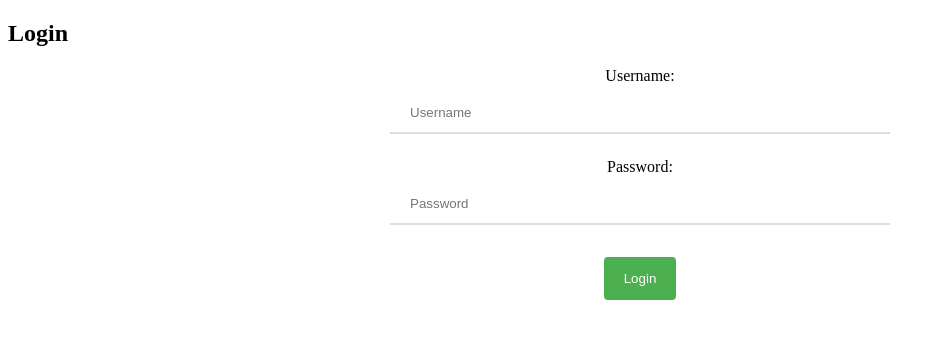
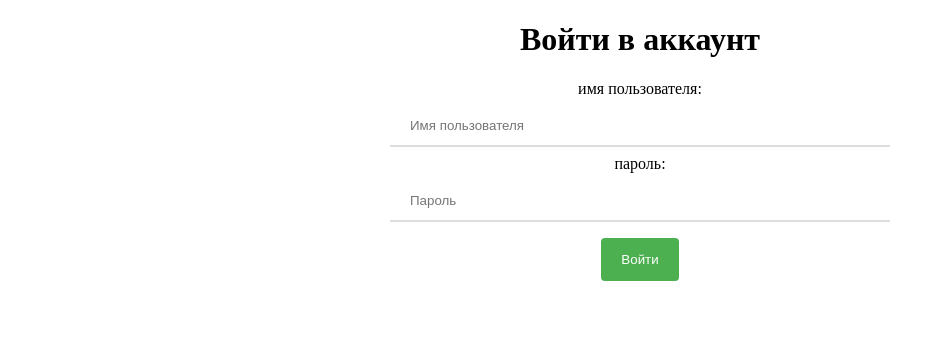
Before and after one commit to 10Morrow/my-django-blog, a Django app: page /user/login/ in a window 1280 px wide. Shown: the top 339 px of the page, without its empty margins (0-943 px from the left). Run offline with Django 4.2, Linux system fonts and the light colour scheme.

Commit message:
finish work with user forms

```diff
--- a/django_blog/users/forms.py
+++ b/django_blog/users/forms.py
@@ -1,3 +1,6 @@
+from django.core.exceptions import ValidationError
+import re
+
 from django import forms
 from django.contrib.auth.forms import UserCreationForm, UserChangeForm, AuthenticationForm
 from .models import CustomUser
@@ -17,27 +20,38 @@ class CustomUserChangeForm(UserChangeForm):
         fields = ('username', 'email', 'first_name', 'last_name')
 
 
+def validate_latin_characters(username):
+    pattern = re.compile('[^a-zA-Z]')
+    if pattern.search(username):
+        raise ValidationError('Поле username может содержать лишь буквы латиницы')
+
+def validate_letters(value):
+    pattern = re.compile('[^a-zA-Zа-яА-Я]')
+    if pattern.search(value):
+        raise ValidationError('Поле может содержать только буквы')
+
 class RegistrationUserForm(forms.ModelForm):
     password = forms.CharField(widget=forms.PasswordInput)
     password_confirm = forms.CharField(widget=forms.PasswordInput)
     email = forms.EmailField()
-    first_name = forms.CharField()
-    last_name = forms.CharField()
-    username = forms.CharField()
+    first_name = forms.CharField(validators=[validate_letters])
+    last_name = forms.CharField(validators=[validate_letters])
+    username = forms.CharField(validators=[validate_latin_characters])
     class Meta:
         model = CustomUser
         fields = ('username', 'email', 'first_name', 'last_name', 'password', 'password_confirm')
 
-    def clean(self):
+    def clean_password_confirm(self):
         cleaned_data = super(RegistrationUserForm, self).clean()
         password = cleaned_data.get('password')
         confirm_password = cleaned_data.get('password_confirm')
+        if len(password)<5:
+            raise forms.ValidationError("Длинна пароля не может быть меньше 5 символов")
         if password and confirm_password and confirm_password != password:
-            raise forms.ValidationError("Passwords do not match")
-
+            raise forms.ValidationError("пароли не совпадают")
         return cleaned_data
 
 
 class LoginForm(AuthenticationForm):
-    username = forms.CharField(widget=forms.TextInput(attrs={'class': 'form-control', 'placeholder': 'Username'}))
-    password = forms.CharField(widget=forms.PasswordInput(attrs={'class': 'form-control', 'placeholder': 'Password'}))
+    username = forms.CharField(label='имя пользователя', widget=forms.TextInput(attrs={'class': 'form-control', 'placeholder': 'Имя пользователя'}))
+    password = forms.CharField(label='пароль', widget=forms.PasswordInput(attrs={'class': 'form-control', 'placeholder': 'Пароль'}))
--- a/django_blog/users/templates/users/login.html
+++ b/django_blog/users/templates/users/login.html
@@ -3,10 +3,10 @@
 {% block title %}Вход{% endblock %}
 
 {% block content %}
-  <h2>Login</h2>
+  <h1>Войти в аккаунт</h1>
   <form method="post">
     {% csrf_token %}
-    {{ form.as_p }}
-    <button type="submit" class="btn btn-primary">Login</button>
+    {{ form }}
+    <button type="submit" class="btn btn-primary">Войти</button>
   </form>
 {% endblock %}
--- a/django_blog/users/views.py
+++ b/django_blog/users/views.py
@@ -27,8 +27,7 @@ class RegistrationView(View):
             url = reverse('main_blog:blog')
             return HttpResponseRedirect(url)
         else:
-            errors = form.errors
-            return render(request, 'users/registration.html', {'form': form, 'errors': errors})
+            return render(request, 'users/registration.html', {'form': form})
 
     def get(self, request):
         user_form = RegistrationUserForm()
```
Also changed, not shown: django_blog/users/templates/users/registration.html (+0 -10 lines).
